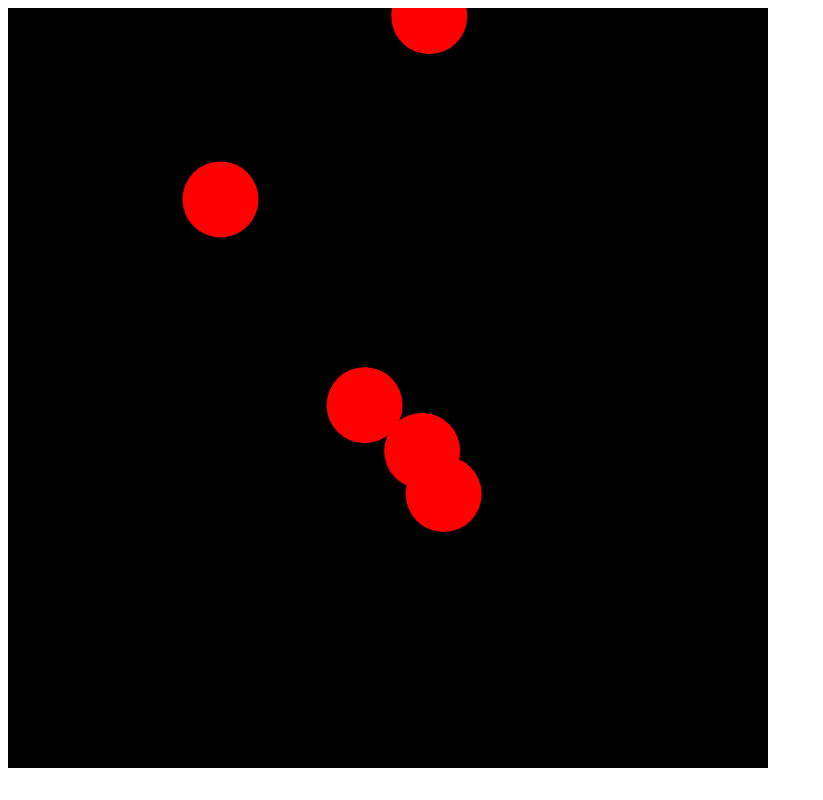
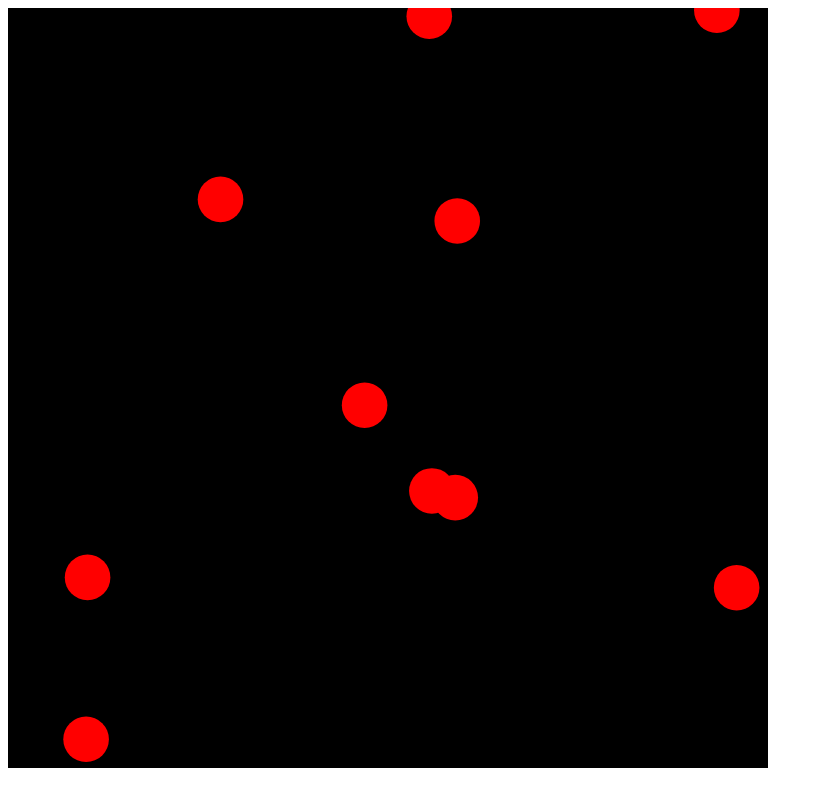
Before and after one commit to nikosandronikos/spacebattle, a plain HTML site: page prototype/balls.html in a window 1280 px wide. Shown: the top 800 px of the page, without its empty margins (0-823 px from the left). Drawn offline with Linux system fonts and the light colour scheme.

Commit message:
Add more smaller balls

```diff
--- a/prototype/balls.html
+++ b/prototype/balls.html
@@ -12,8 +12,8 @@
 	function createBall(physicsSystem) {
 
 	    const ball = {
-	            renderObject: createRenderObject("randomColouredBall", 5),
-	            physicsObject: new PhysicsModel(physicsSystem, 5, 0.1, {x: Math.random() * 100, y: Math.random() * 100})
+	            renderObject: createRenderObject("randomColouredBall", 3),
+	            physicsObject: new PhysicsModel(physicsSystem, 3, 0.1, {x: Math.random() * 100, y: Math.random() * 100})
 	        };
 
 	    ball.physicsObject.addExternalForce(vector2dFromAngle(Math.random() * 360, 2), 1);
@@ -28,7 +28,7 @@
 
 			this.balls = [];
 
-			for (let i = 0; i < 5; i++) {
+			for (let i = 0; i < 10; i++) {
 				this.balls.push(createBall(this.physicsSystem));
 			}
 		}
```
